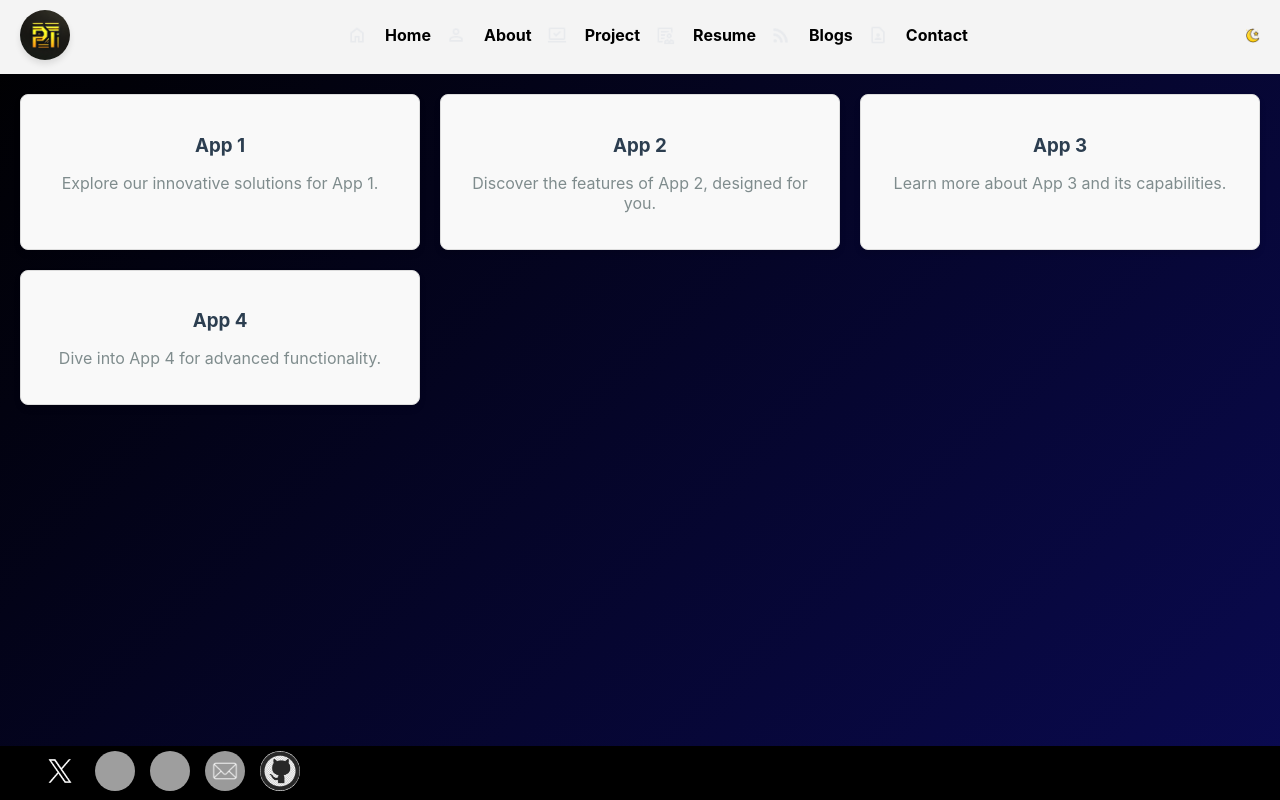
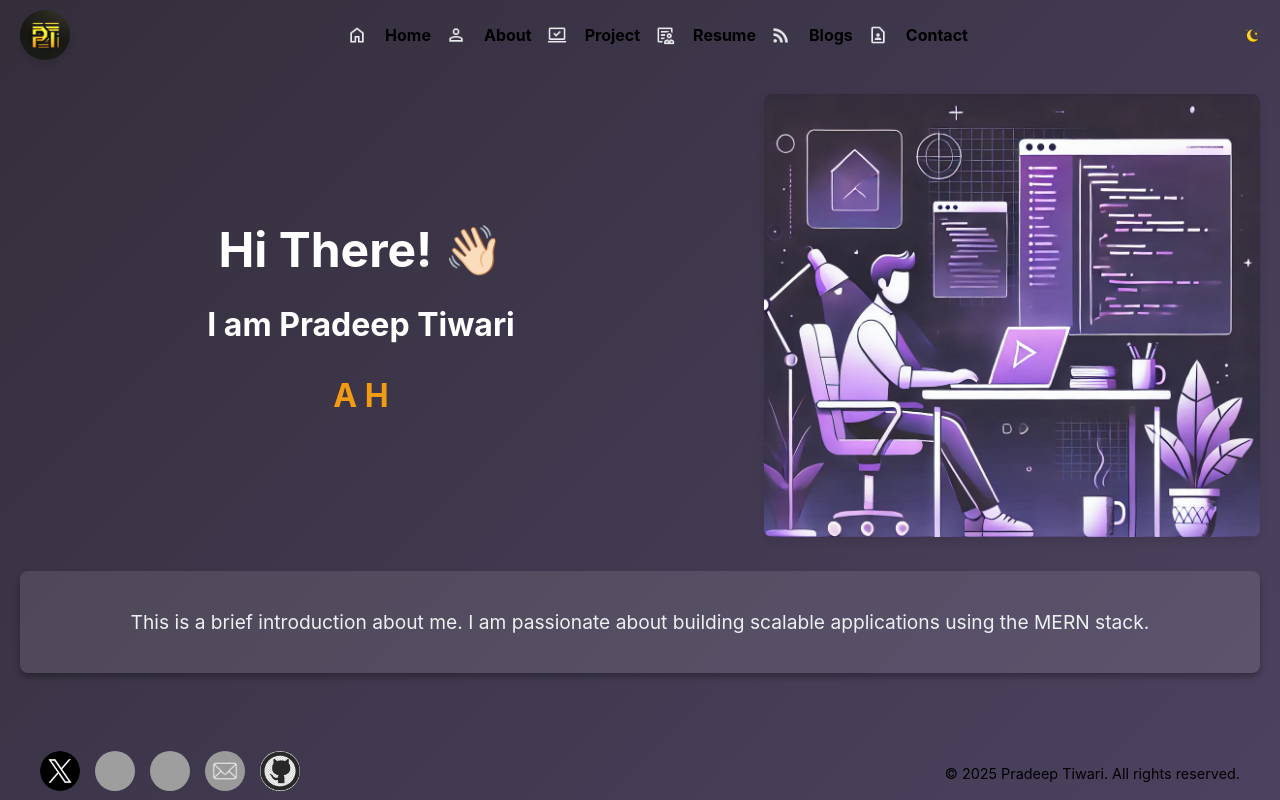
Before and after one commit to pradeepkni382/MyPortfolio, a React (Create React App) app: page / in a window 1280 px wide. Built offline with nearby package versions, Linux system fonts and the light colour scheme; grey boxes are pictures that could not be loaded.

Commit message:
w06/task/ticket/home screen udpatation
- Implementation:-

```diff
--- a/src/layouts/LandingPage.js
+++ b/src/layouts/LandingPage.js
@@ -102,14 +102,14 @@ const Container = styled.div`
   height: 100vh;
   background: ${({ isDarkMode }) =>
     isDarkMode
-      ? "linear-gradient(135deg, #000000, rgb(10, 10, 81))" // Darker space gradient
-      : "linear-gradient(135deg, #000000, rgb(10, 10, 81))"}; // Lighter space gradient (dawn-like)
+      ? "linear-gradient(135deg, rgb(52, 46, 59), rgb(76, 66, 96))" // Darker space gradient
+      : "linear-gradient(135deg, rgb(52, 46, 59), rgb(76, 66, 96))"}; // Lighter space gradient (dawn-like)
   color: ${({ isDarkMode }) => (isDarkMode ? "#ffffff" : "#ffffff")};
   transition: background 0.5s ease;
 `;
-
+//background-color: ${({ isDarkMode }) => (isDarkMode ? "#000000" : "#f4f4f4")};
 const Header = styled.header`
-  background-color: ${({ isDarkMode }) => (isDarkMode ? "#000000" : "#f4f4f4")};
+  background-color: transparent;
   padding: 10px 20px;
   display: flex;
   align-items: center;
@@ -121,9 +121,9 @@ const Main = styled.main`
   overflow-y: auto;
   background: transparent; /* Make background of main content area transparent */
 `;
-
+// background-color: ${({ isDarkMode }) => (isDarkMode ? "#000000" : "#000000")};
 const Footer = styled.footer`
-  background-color: ${({ isDarkMode }) => (isDarkMode ? "#000000" : "#000000")};
+  background-color: transparent;
   color: ${({ isDarkMode }) => (isDarkMode ? "#ecf0f1" : "#000000")};
   padding: 5px 0;
 `;
--- a/src/pages/About.js
+++ b/src/pages/About.js
@@ -44,7 +44,7 @@ const AboutContainer = styled.div`
   align-items: flex-start;
   padding: 20px;
   gap: 20px;
-  background-color: #000000;
+  background-color:transparent;
   color: ${({ theme }) => (theme === 'dark' ? '#ecf0f1' : '#333')};
   font-family: 'Roboto', sans-serif;
   transition: background-color 0.3s ease, color 0.3s ease; /* Smooth transition */
--- a/src/pages/Home.js
+++ b/src/pages/Home.js
@@ -1,80 +1,137 @@
-import React from 'react';
+import React, { useEffect, useState } from 'react';
 import styled from 'styled-components';
+import homeLandingIcon from  '../assets/homelanding.png';
 
 const Home = () => {
+  const [typing, setTyping] = useState('');
+  const [messageIndex, setMessageIndex] = useState(0);
+  const messages = [
+    "iOS Developer",
+    "Android Developer",
+    "macOS App Developer",
+    "A High Agency Developer"
+  ];
+
+  // Function to simulate typing with async/await
+  const typeMessage = async (message) => {
+    for (let i = 0; i < message.length; i++) {
+      // Add one character at a time
+      setTyping((prev) => prev + message[i]);
+      console.log(`value of i -- currentMessage.length: ${i} currentMessage: ${message[i]}`);
+
+      // Wait for 100ms before adding the next character
+      await new Promise(resolve => setTimeout(resolve, 100));
+    }
+
+    // Once the message is fully typed, wait 1 second before switching to the next message
+    setTimeout(() => {
+      setMessageIndex((prev) => (prev + 1) % messages.length);
+    }, 1000);
+  };
+
+  useEffect(() => {
+    let currentMessage = messages[messageIndex];
+
+    // Clear previous typing when switching messages
+    setTyping('');
+
+    // Start typing the message
+    typeMessage(currentMessage);
+
+    // Cleanup any ongoing typing if messageIndex changes or component unmounts
+    return () => {
+      setTyping('');
+    };
+  }, [messageIndex]); // Dependency on messageIndex
+
   return (
     <PageContainer>
       <Main>
-        <TileContainer>
-          <Tile>
-            <h3>App 1</h3>
-            <p>Explore our innovative solutions for App 1.</p>
-          </Tile>
-          <Tile>
-            <h3>App 2</h3>
-            <p>Discover the features of App 2, designed for you.</p>
-          </Tile>
-          <Tile>
-            <h3>App 3</h3>
-            <p>Learn more about App 3 and its capabilities.</p>
-          </Tile>
-          <Tile>
-            <h3>App 4</h3>
-            <p>Dive into App 4 for advanced functionality.</p>
-          </Tile>
-        </TileContainer>
+        <TopContainer>
+          <RightContainer>
+            <h1>Hi There! 👋🏻</h1>
+            <h2>I am Pradeep Tiwari</h2>
+            <h3>{typing}</h3>
+          </RightContainer>
+          <LeftContainer>
+            <img src={homeLandingIcon} alt="Profile" />
+          </LeftContainer>
+        </TopContainer>
+        <BottomContainer>
+          <p>This is a brief introduction about me. I am passionate about building scalable applications using the MERN stack.</p>
+        </BottomContainer>
       </Main>
     </PageContainer>
   );
 };
-
+// background: linear-gradient(to right, #000428, #004e92); /* Space-like bluish gradient */
 // Styled Components
 const PageContainer = styled.div`
   display: flex;
   flex-direction: column;
   min-height: 100vh;
+  background: transparent; /* Space-like bluish gradient */
+  color: #fff;
 `;
 
 const Main = styled.main`
   flex: 1;
   padding: 20px;
-  background-color:transparent;
+  background-color: transparent;
   text-align: center;
 `;
 
-const Tile = styled.div`
-  background-color: ${({ theme }) => theme.mainBackgroundColor || '#f9f9f9'}; /* Fallback to parent background color */
-  border: 1px solid #ddd;
-  border-radius: 8px;
-  padding: 20px;
-  box-shadow: 0 4px 6px rgba(0, 0, 0, 0.1);
-  text-align: center;
+const TopContainer = styled.div`
+  display: flex;
+  justify-content: space-between;
+  align-items: center;
+  gap: 30px;
 
-  h3 {
-    margin-bottom: 10px;
-    color: #2c3e50;
-  }
-
-  p {
-    color: #7f8c8d;
+  @media (max-width: 768px) {
+    flex-direction: column;
+    text-align: center;
   }
 `;
 
-const TileContainer = styled.div`
-  display: grid;
-  gap: 20px;
+const LeftContainer = styled.div`
+  flex: 1;
+  max-width: 40%;
+  img {
+    width: 100%;
+    height: auto;
+    border-radius: 8px;
+    box-shadow: 0 4px 8px rgba(0, 0, 0, 0.1);
+  }
+`;
 
-  /* 3 columns for larger screens */
-  grid-template-columns: repeat(3, 1fr);
+const RightContainer = styled.div`
+  flex: 2;
+  max-width: 55%;
+  h1 {
+    font-size: 3rem;
+    margin-bottom: 20px;
+  }
+  h2 {
+    font-size: 2rem;
+    margin-bottom: 20px;
+  }
+  h3 {
+    font-size: 2rem;
+    font-weight: bold;
+    color: #f39c12; /* Highlight typing text */
+  }
+`;
 
-  @media (max-width: 768px) {
-    /* 2 columns for medium screens */
-    grid-template-columns: repeat(2, 1fr);
-  }
+const BottomContainer = styled.div`
+  margin-top: 30px;
+  background: rgba(255, 255, 255, 0.1);
+  padding: 20px;
+  border-radius: 8px;
+  box-shadow: 0 4px 6px rgba(0, 0, 0, 0.3);
 
-  @media (max-width: 480px) {
-    /* 1 column for small screens */
-    grid-template-columns: 1fr;
+  p {
+    font-size: 1.2rem;
+    color: #ecf0f1;
   }
 `;
 
```
Also changed, not shown: src/assets/homelanding.png (added).
